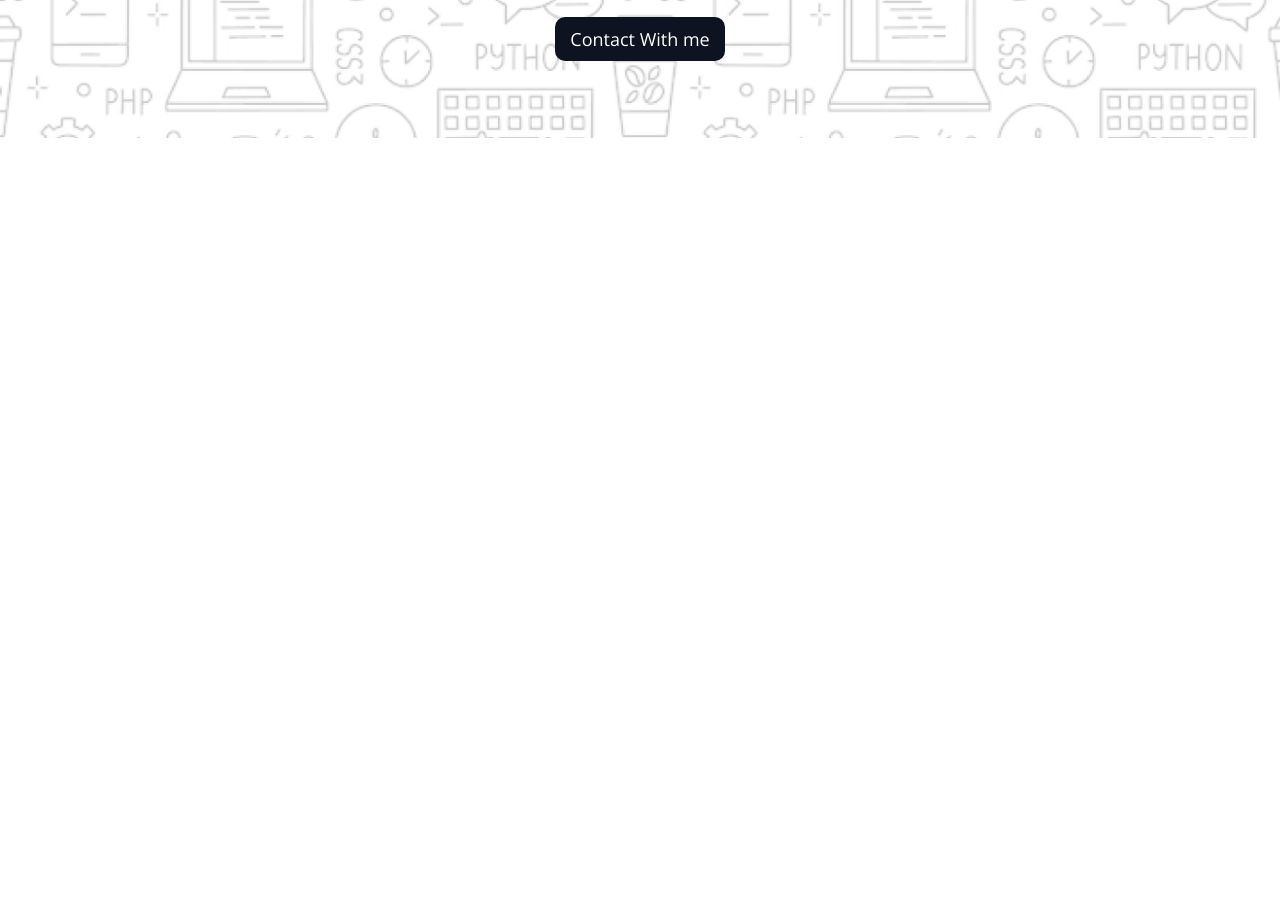
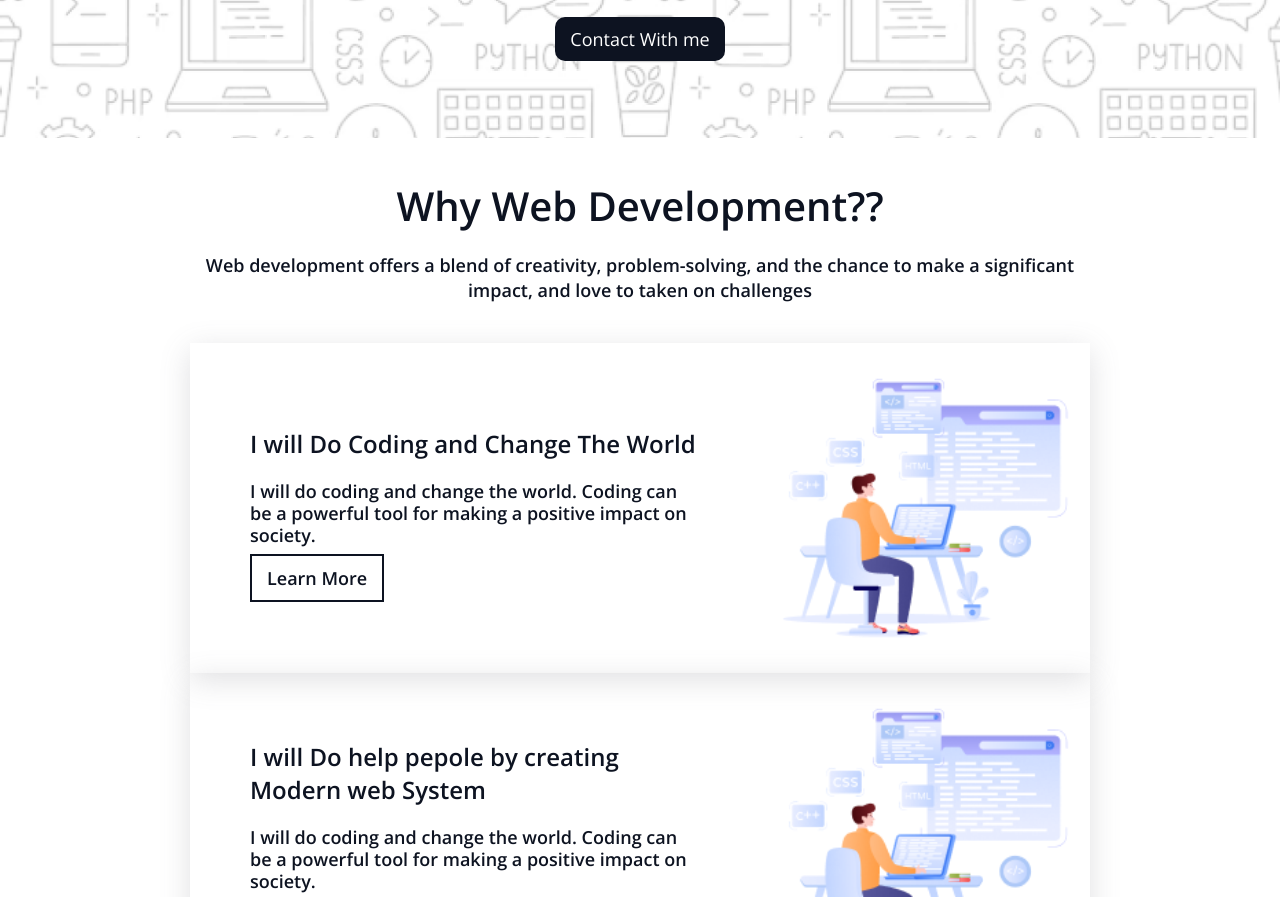
Before and after one commit to ibrahim-coders/Assingnment-1, a plain HTML site: page index.html in a window 1280 px wide. Shown: the part 583-1480 px from the top of the page. Before the commit the page ends 800 px from the top, so only its background shows below. Drawn offline with nearby package versions, Linux system fonts and the light colour scheme.

Commit message:
hero-section add

```diff
--- a/index.html
+++ b/index.html
@@ -24,7 +24,36 @@
         <a href="https://github.com/programming-ibrahim">Contact With me</a>
         </div>
       </div>
+  </header>
 
-  </header>
+  <main>
+    <!--why web development  section start -->
+    <section class="hero-section">
+      <!-- hero-content-part -->
+      <div class="hero-content">
+<h2>Why Web Development??</h2>
+<p>Web development offers a blend of creativity, problem-solving, and the chance to make a significant impact, and love to taken on challenges</p>
+      </div>
+
+<!-- codinng Changw world div -->
+      <div class="coding-change">
+     <div class="coding-text">
+        <h3>I will Do Coding and Change The World</h3>
+        <p>I will do coding and change the world. Coding can be a powerful tool for making a positive impact on society.</p>
+        <a href="">Learn More</a>
+     </div>
+     <img src="assets/Group 4.png" alt="">
+      </div>
+
+      <div class="coding-change">
+     <div class="coding-text">
+        <h3>I will Do help pepole by creating Modern web System</h3>
+        <p>I will do coding and change the world. Coding can be a powerful tool for making a positive impact on society.</p>
+        <a href="">Learn More</a>
+     </div>
+     <img src="assets/Group 4.png" alt="">
+      </div>
+    </section>
+  </main>
 </body>
 </html>
--- a/style.css
+++ b/style.css
@@ -7,12 +7,7 @@ box-sizing: border-box;
 body{
   font-family: "Open Sans", sans-serif;
 }
-/* header{
-  background-image: url(assets/Hero-bg.png);
-  max-width: 1440px;
-  height: ;
-} */
- /* nav-section */
+
 .nav{
   display: flex;
   justify-content: space-between;
@@ -74,3 +69,74 @@ background-repeat: no-repeat;
   cursor: pointer;
   background-color: skyblue;
 }
+
+ /* <!--why web development  section start --> */
+
+
+ .hero-section{
+  width: 1100px;
+  height: 1350px;
+  margin: 0 auto;
+  text-align: center;
+ }
+
+ /* hero-content-part */
+
+.hero-content{
+  width: 900px;
+  margin: 0 auto;
+  text-align: center;
+  padding: 40px 0;
+}
+.hero-content h2{
+ font-size: 40px;
+  font-weight: 600;
+  color: #0D1321;
+}
+.hero-content p{
+ font-size: 18px;
+  font-weight: 600;
+  color: #0D1321;
+  line-height: 25px;
+  padding-top: 20px;
+}
+
+/* .codinng Changw world div */
+.coding-change{
+  width: 900px;
+  height: 330px;
+  display: flex;
+  justify-content: space-between;
+  text-align: center;
+  margin: 0 auto;
+  box-shadow: rgba(100, 100, 111, 0.2) 0px 7px 29px 0px;
+}
+.coding-text{
+  margin:auto;
+  width: 50%;
+  text-align: start;
+}
+.coding-text h3{
+  font-size: 24px;
+  font-weight: 600;
+  color: #0D1321;
+}
+.coding-text p{
+  font-size: 18px;
+  font-weight: 600;
+  color: #0D1321;
+  line-height: 22px;
+  padding: 20px 0;
+}
+.coding-text a{
+  font-size: 18px;
+  font-weight: 600;
+  color: #0D1321;
+  padding: 10px 15px;
+  border: 2px solid #0D1321;
+  cursor: pointer;
+  text-decoration: none;
+}
+.coding-text a:hover{
+  background-color: skyblue;
+}
```
